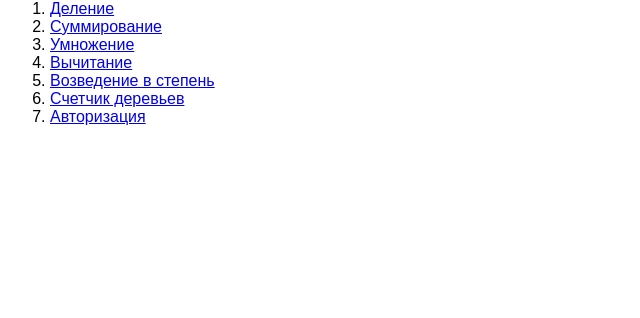
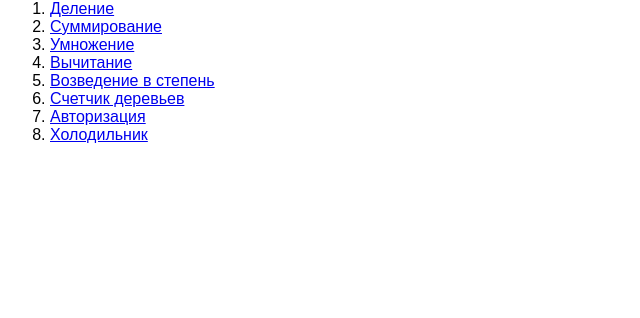
Before and after one commit to AlinaTrandysheva/web-back-labs, a Flask app: page /lab4/ in a window 1280 px wide. Shown: the part 230-548 px from the top of the page, without its empty margins (0-640 px from the left). Run offline with Flask 3, Linux system fonts and the light colour scheme.

Commit message:
Холодильник

```diff
--- a/templates/lab4/lab4.html
+++ b/templates/lab4/lab4.html
@@ -13,5 +13,6 @@
         <li><a href="/lab4/vozv-form">Возведение в степень</a></li>
         <li><a href="/lab4/tree">Счетчик деревьев</a></li>
         <li><a href="/lab4/login">Авторизация</a></li>
+        <li><a href="/lab4/fridge">Холодильник</a></li>
     </ol>
 {% endblock %}
```
